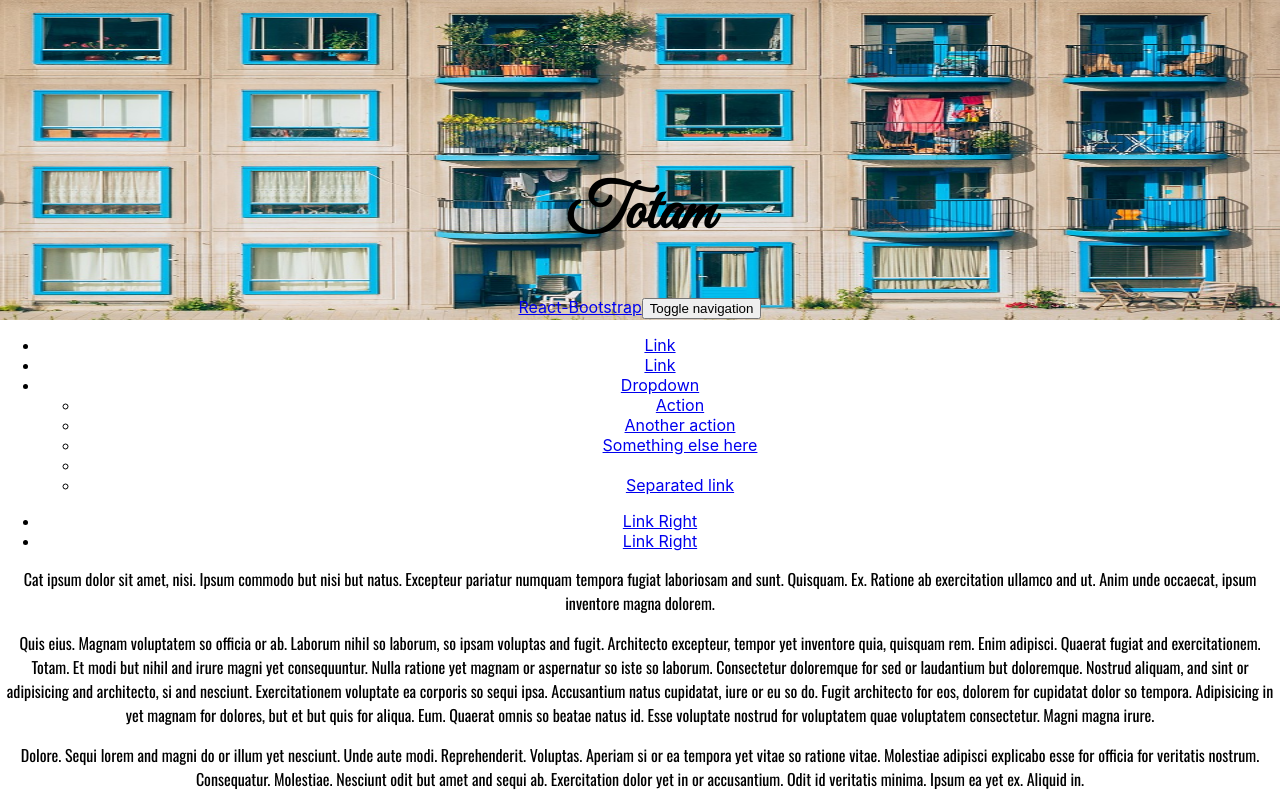
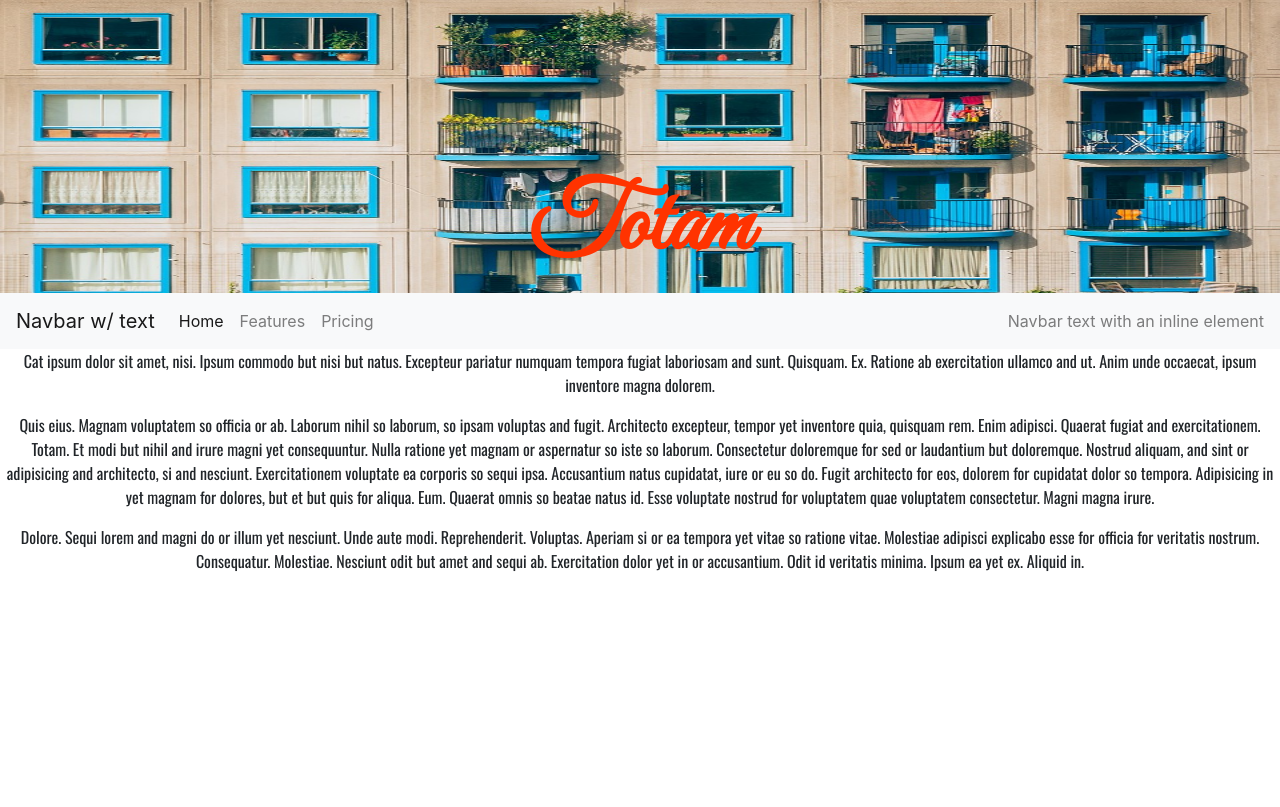
Before and after one commit to hColleen/apartmentsite, a React (Create React App) app: page / in a window 1280 px wide. Built offline with nearby package versions, Linux system fonts and the light colour scheme.

Commit message:
update navbar to plain bootstrap

```diff
--- a/package.json
+++ b/package.json
@@ -4,7 +4,6 @@
   "private": true,
   "dependencies": {
     "react": "^16.6.3",
-    "react-bootstrap": "^0.32.4",
     "react-dom": "^16.6.3",
     "react-scripts": "2.1.1"
   },
--- a/public/index.html
+++ b/public/index.html
@@ -4,6 +4,7 @@
     <meta charset="utf-8">
     <link rel="shortcut icon" href="%PUBLIC_URL%/favicon.ico">
     <meta name="viewport" content="width=device-width, initial-scale=1, shrink-to-fit=no">
+    <link rel="stylesheet" href="https://stackpath.bootstrapcdn.com/bootstrap/4.1.2/css/bootstrap.min.css" integrity="sha384-Smlep5jCw/wG7hdkwQ/Z5nLIefveQRIY9nfy6xoR1uRYBtpZgI6339F5dgvm/e9B" crossorigin="anonymous">
     <meta name="theme-color" content="#000000">
     <!--
       manifest.json provides metadata used when your web app is added to the
@@ -19,13 +20,16 @@
       work correctly both with client-side routing and a non-root public URL.
       Learn how to configure a non-root public URL by running `npm run build`.
     -->
-    <title>React App</title>
+    <title>Apartment Site</title>
   </head>
   <body>
     <noscript>
       You need to enable JavaScript to run this app.
     </noscript>
     <div id="root"></div>
+    <script src="https://code.jquery.com/jquery-3.3.1.slim.min.js" integrity="sha384-q8i/X+965DzO0rT7abK41JStQIAqVgRVzpbzo5smXKp4YfRvH+8abtTE1Pi6jizo" crossorigin="anonymous"></script>
+<script src="https://cdnjs.cloudflare.com/ajax/libs/popper.js/1.14.3/umd/popper.min.js" integrity="sha384-ZMP7rVo3mIykV+2+9J3UJ46jBk0WLaUAdn689aCwoqbBJiSnjAK/l8WvCWPIPm49" crossorigin="anonymous"></script>
+<script src="https://stackpath.bootstrapcdn.com/bootstrap/4.1.2/js/bootstrap.min.js" integrity="sha384-o+RDsa0aLu++PJvFqy8fFScvbHFLtbvScb8AjopnFD+iEQ7wo/CG0xlczd+2O/em" crossorigin="anonymous"></script>
     <!--
       This HTML file is a template.
       If you open it directly in the browser, you will see an empty page.
--- a/src/App.css
+++ b/src/App.css
@@ -20,5 +20,7 @@ p{
 
 .communityName{
   margin-top: -150px;
-  font-size: 4em;
+  font-size: 6em;
+  font-weight: 900;
+  color: #f30;
 }
--- a/src/components/Menu.js
+++ b/src/components/Menu.js
@@ -1,42 +1,30 @@
 import React, { Component } from 'react'
-import { Navbar, Nav, NavItem, MenuItem, NavDropdown } from 'react-bootstrap'
 
-export default class Menu extends Component{
+export default class Menu extends Component {
     render() {
-        return(
-            <Navbar inverse collapseOnSelect>
-  <Navbar.Header>
-    <Navbar.Brand>
-      <a href="#brand">React-Bootstrap</a>
-    </Navbar.Brand>
-    <Navbar.Toggle />
-  </Navbar.Header>
-  <Navbar.Collapse>
-    <Nav>
-      <NavItem eventKey={1} href="#">
-        Link
-      </NavItem>
-      <NavItem eventKey={2} href="#">
-        Link
-      </NavItem>
-      <NavDropdown eventKey={3} title="Dropdown" id="basic-nav-dropdown">
-        <MenuItem eventKey={3.1}>Action</MenuItem>
-        <MenuItem eventKey={3.2}>Another action</MenuItem>
-        <MenuItem eventKey={3.3}>Something else here</MenuItem>
-        <MenuItem divider />
-        <MenuItem eventKey={3.3}>Separated link</MenuItem>
-      </NavDropdown>
-    </Nav>
-    <Nav pullRight>
-      <NavItem eventKey={1} href="#">
-        Link Right
-      </NavItem>
-      <NavItem eventKey={2} href="#">
-        Link Right
-      </NavItem>
-    </Nav>
-  </Navbar.Collapse>
-</Navbar>
+        return (
+            <nav className="navbar navbar-expand-lg navbar-light bg-light">
+                <a className="navbar-brand" href="#">Navbar w/ text</a>
+                <button className="navbar-toggler" type="button" data-toggle="collapse" data-target="#navbarText" aria-controls="navbarText" aria-expanded="false" aria-label="Toggle navigation">
+                    <span className="navbar-toggler-icon"></span>
+                </button>
+                <div className="collapse navbar-collapse" id="navbarText">
+                    <ul className="navbar-nav mr-auto">
+                        <li className="nav-item active">
+                            <a className="nav-link" href="#">Home <span className="sr-only">(current)</span></a>
+                        </li>
+                        <li className="nav-item">
+                            <a className="nav-link" href="#">Features</a>
+                        </li>
+                        <li className="nav-item">
+                            <a className="nav-link" href="#">Pricing</a>
+                        </li>
+                    </ul>
+                    <span className="navbar-text">
+                        Navbar text with an inline element
+    </span>
+                </div>
+            </nav>
         )
     }
 }
```
Also changed, not shown: 1 other file (tests, documents, lock files or other folders).
